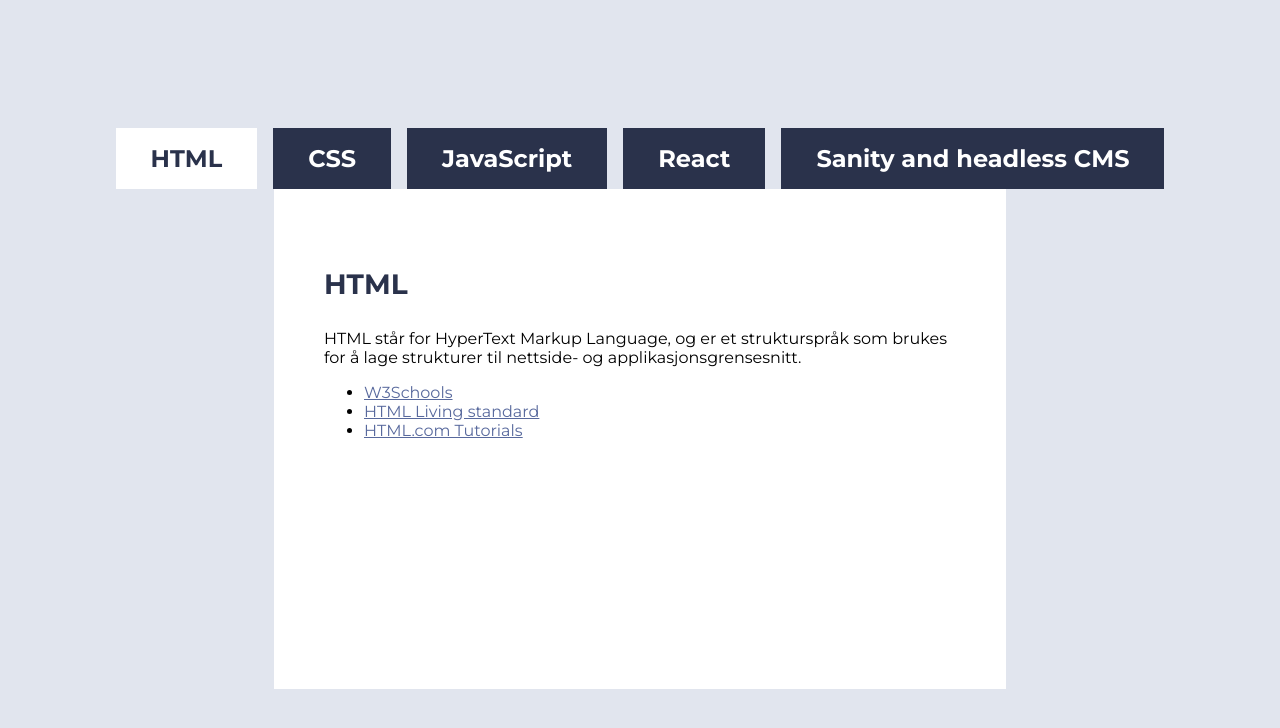
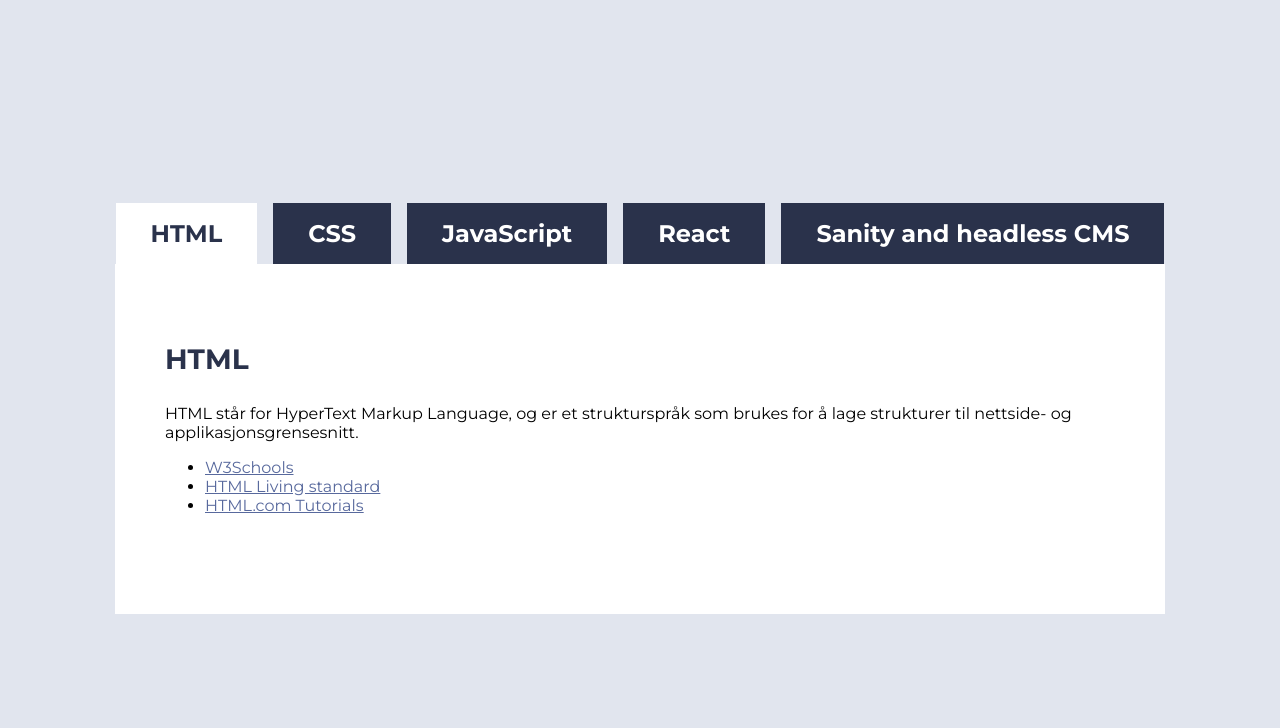
Before and after one commit to kevinlj2/uin25ak1_resource_layout_johannesen, a plain HTML site: page index.html in a window 1280 px wide. Drawn offline with Linux system fonts and the light colour scheme.

Commit message:
Oppdatert for universal utforming

```diff
--- a/style.css
+++ b/style.css
@@ -37,8 +37,8 @@ main {
   justify-content: left;
   background-color: var(--white);
   padding: 50px;
-  width: 50%;
-  height: 50%;
+  width: 950px;
+  height: 250px;
 
   h3 {
     color: var(--violet);
```
